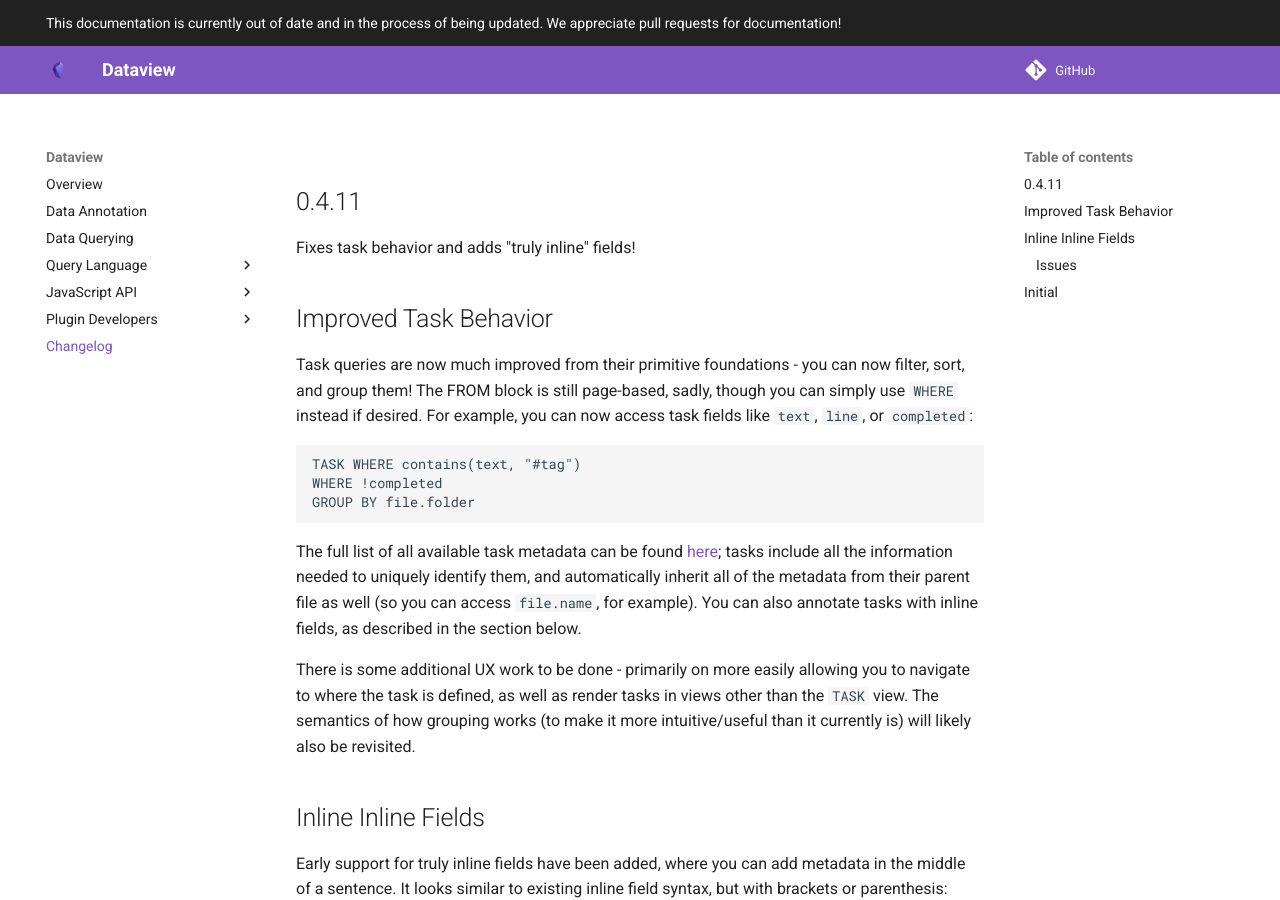
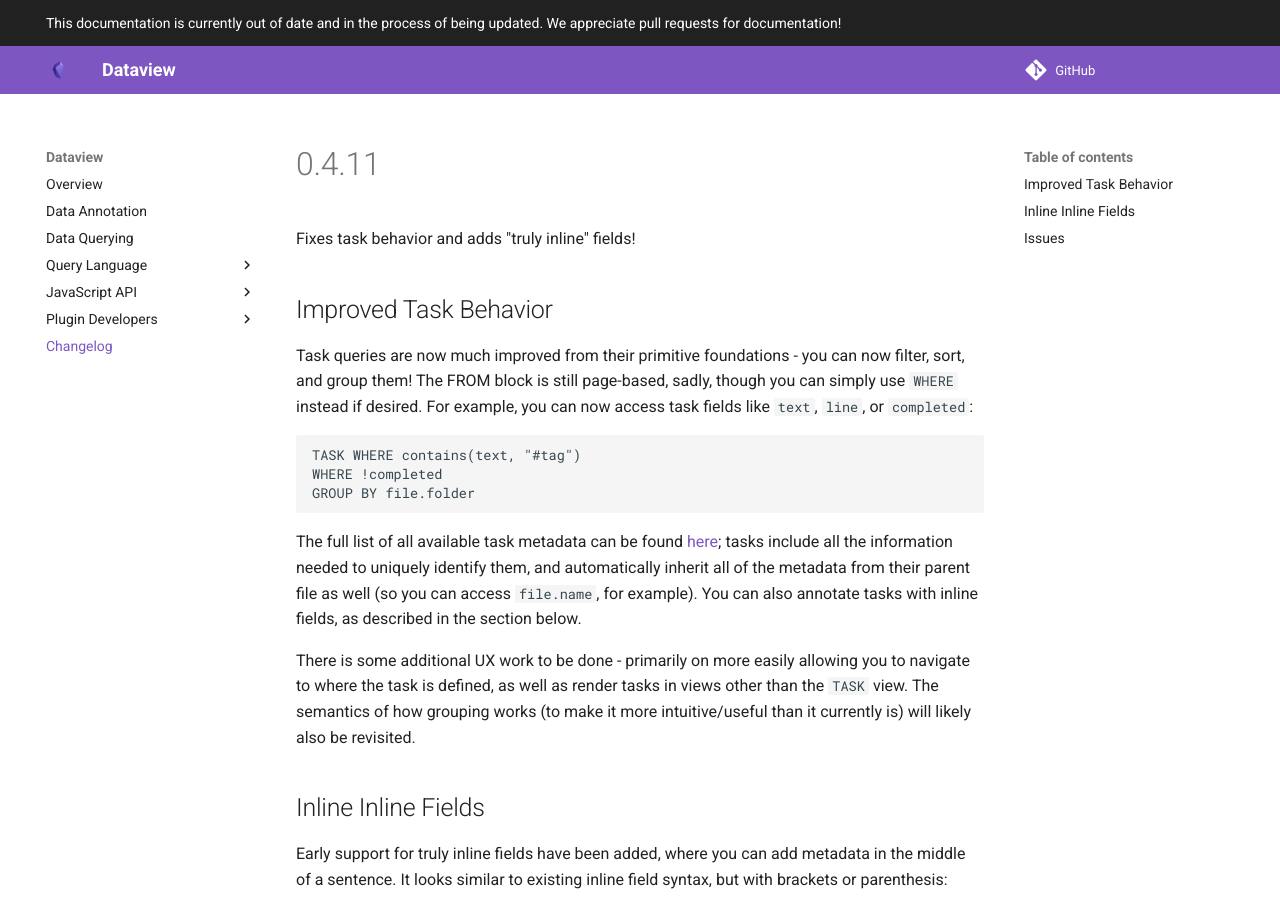
Before and after one commit to blacksmithgu/obsidian-dataview, an MkDocs documentation site: the page built from docs/docs/changelog.md, in a window 1280 px wide and 900 px high. Built offline with MkDocs 1.6.1 and Material for MkDocs 9.7.7, drawn with Linux system fonts in a browser that asks for light colours; comment, search, counter and statistics services are not loaded.

Commit message:
Fix changelog indentation levels

```diff
--- a/docs/docs/changelog.md
+++ b/docs/docs/changelog.md
@@ -1,4 +1,4 @@
-## 0.4.11
+# 0.4.11
 
 Fixes task behavior and adds "truly inline" fields!
 
@@ -36,7 +36,7 @@ Improved rendering for all inline fields is coming in an unpcoming update to imp
 fields.
 
 
-### Issues
+## Issues
 
 - Fix #496: Fix task `SORT` functionality to do something.
 - Fix #492: Tasks now properly annotated with parent file information.
```
Also changed, not shown: CHANGELOG.md, 1 other file.
